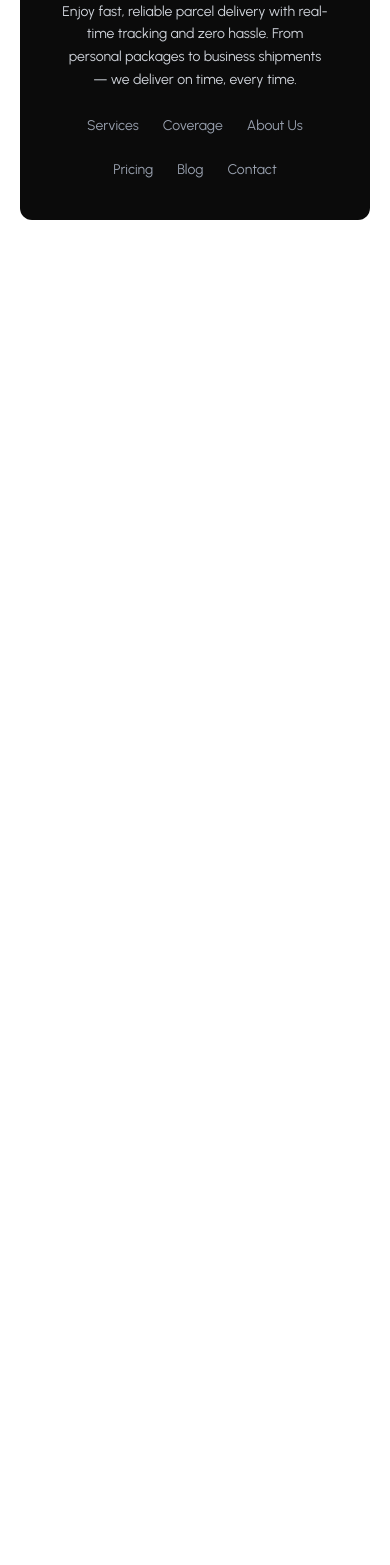
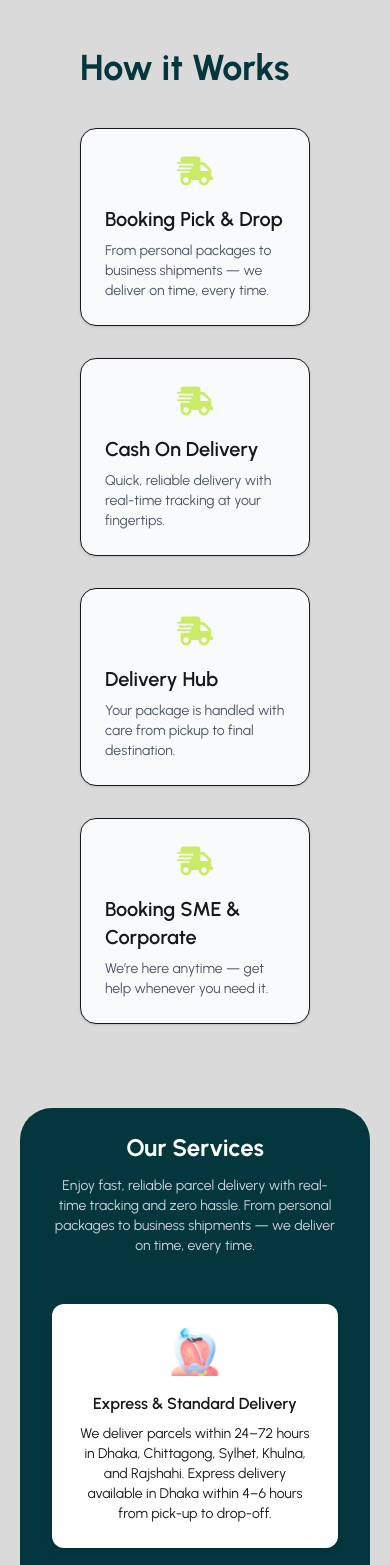
Before and after one commit to opunath26/zap-shift-client, a React (Vite) app: page / in a window 390 px wide. Shown: the part 432-1997 px from the top of the page. Before the commit the page ends 844 px from the top, so only its background shows below. Built offline with nearby package versions, Linux system fonts and the light colour scheme.

Commit message:
Add OurServices section with responsive grid, hover effects and Tailwind styling

```diff
--- a/src/index.css
+++ b/src/index.css
@@ -17,4 +17,5 @@ body {
   font-family: "Urbanist", sans-serif;
   font-optical-sizing: auto;
   font-style: normal;
+  background-color: #DADADA;
 }
--- a/src/layouts/RootLayout.jsx
+++ b/src/layouts/RootLayout.jsx
@@ -5,7 +5,7 @@ import Navbar from '../pages/Shared/Navbar/Navbar.jsx';
 
 const RootLayout = () => {
     return (
-        <div className='mx-auto max-w-7xl'>
+        <div className='mx-auto max-w-7xlbg-'>
             <Navbar></Navbar>
             <Outlet></Outlet>
             <Footer></Footer>
--- a/src/pages/Home/Banner/Banner.jsx
+++ b/src/pages/Home/Banner/Banner.jsx
@@ -10,6 +10,7 @@ const Banner = () => {
         <Carousel
         autoPlay={true}
         infiniteLoop={true}
+        className='p-20'
         >
                 <div>
                     <img src={bannerImg1} />
--- /dev/null
+++ b/src/pages/Home/Banner/OurServices.jsx
@@ -0,0 +1,75 @@
+import React from 'react';
+import serviceImg from '../../../assets/service.png';
+
+const OurServices = () => {
+
+    const services = [
+        {
+            title: "Express  & Standard Delivery",
+            desc: "We deliver parcels within 24–72 hours in Dhaka, Chittagong, Sylhet, Khulna, and Rajshahi. Express delivery available in Dhaka within 4–6 hours from pick-up to drop-off.",
+        },
+        {
+            title: "Nationwide Delivery",
+            desc: "We deliver parcels nationwide with home delivery in every district, ensuring your products reach customers within 48–72 hours.",
+        },
+        {
+            title: "Fulfillment Solution",
+            desc: "We also offer customized service with inventory management support, online order processing, packaging, and after sales support.",
+        },
+        {
+            title: "Cash on Home Delivery",
+            desc: "100% cash on delivery anywhere in Bangladesh with guaranteed safety of your product.",
+        },
+        {
+            title: "Corporate Service / Contract In Logistics",
+            desc: "Customized corporate services which includes warehouse and inventory management support.",
+        },
+        {
+            title: "Parcel Return",
+            desc: "Through our reverse logistics facility we allow end customers to return or exchange their products with online business merchants.",
+        },
+    ];
+
+    return (
+        <section className="bg-secondary m-5 sm:m-10 lg:m-20 p-6 sm:p-10 lg:p-20 rounded-4xl">
+            <div className="mx-auto px-2 sm:px-4 max-w-7xl">
+
+                {/* Title */}
+                <h2 className="mb-3 font-bold text-white text-2xl sm:text-3xl text-center">
+                    Our Services
+                </h2>
+                <p className="mx-auto mb-12 max-w-2xl text-gray-300 text-sm sm:text-base text-center">
+                    Enjoy fast, reliable parcel delivery with real-time tracking and zero hassle.
+                    From personal packages to business shipments — we deliver on time, every time.
+                </p>
+
+                {/* Cards Grid */}
+                <div className="gap-6 sm:gap-8 grid grid-cols-1 sm:grid-cols-2 lg:grid-cols-3">
+                    {services.map((service, index) => (
+                        <div
+                            key={index}
+                            className="bg-white hover:bg-primary shadow-md p-6 rounded-xl hover:text-white text-center transition-all duration-300 cursor-pointer"
+                        >
+                            {/* Icon/Image */}
+                            <div className="flex justify-center mb-4">
+                                <img src={serviceImg} alt="icon" className="w-12 sm:w-14 h-12 sm:h-14" />
+                            </div>
+
+                            {/* Title */}
+                            <h3 className="mb-2 font-semibold text-base sm:text-lg">
+                                {service.title}
+                            </h3>
+
+                            {/* Description */}
+                            <p className="text-sm sm:text-sm">
+                                {service.desc}
+                            </p>
+                        </div>
+                    ))}
+                </div>
+            </div>
+        </section>
+    );
+};
+
+export default OurServices;
--- /dev/null
+++ b/src/pages/Home/Banner/Works.jsx
@@ -0,0 +1,47 @@
+import { FaShippingFast } from "react-icons/fa";
+
+export default function Work() {
+  const cards = [
+    {
+      title: "Booking Pick & Drop",
+      desc: "From personal packages to business shipments — we deliver on time, every time.",
+      icon: <FaShippingFast className="mx-auto text-4xl" />,
+    },
+    {
+      title: "Cash On Delivery",
+      desc: "Quick, reliable delivery with real-time tracking at your fingertips.",
+      icon: <FaShippingFast className="mx-auto text-4xl" />,
+    },
+    {
+      title: "Delivery Hub",
+      desc: "Your package is handled with care from pickup to final destination.",
+      icon: <FaShippingFast className="mx-auto text-4xl" />,
+    },
+    {
+      title: "Booking SME & Corporate",
+      desc: "We’re here anytime — get help whenever you need it.",
+      icon: <FaShippingFast className="mx-auto text-4xl" />,
+    },
+  ];
+
+  return (
+    <section className="p-16">
+      <div className="mx-auto px-4 max-w-6xl">
+        <h2 className="mb-10 font-bold text-secondary text-4xl">How it Works</h2>
+
+        <div className="gap-8 grid grid-cols-1 sm:grid-cols-2 lg:grid-cols-4">
+          {cards.map((card, i) => (
+            <div
+              key={i}
+              className="bg-gray-50 shadow hover:shadow-lg p-6 border rounded-2xl transition"
+            >
+              <div className="mb-4 text-primary">{card.icon}</div>
+              <h3 className="mb-2 font-semibold text-xl">{card.title}</h3>
+              <p className="text-gray-600 text-sm">{card.desc}</p>
+            </div>
+          ))}
+        </div>
+      </div>
+    </section>
+  );
+}
--- a/src/pages/Home/Home/Home.jsx
+++ b/src/pages/Home/Home/Home.jsx
@@ -1,10 +1,14 @@
 import React from 'react';
 import Banner from '../Banner/Banner';
+import Work from '../Banner/Works';
+import OurServices from '../Banner/OurServices';
 
 const Home = () => {
     return (
         <div>
             <Banner></Banner>
+            <Work></Work>
+            <OurServices></OurServices>
         </div>
     );
 };
```
Also changed, not shown: src/assets/banner/bookingIcon.png (added).
